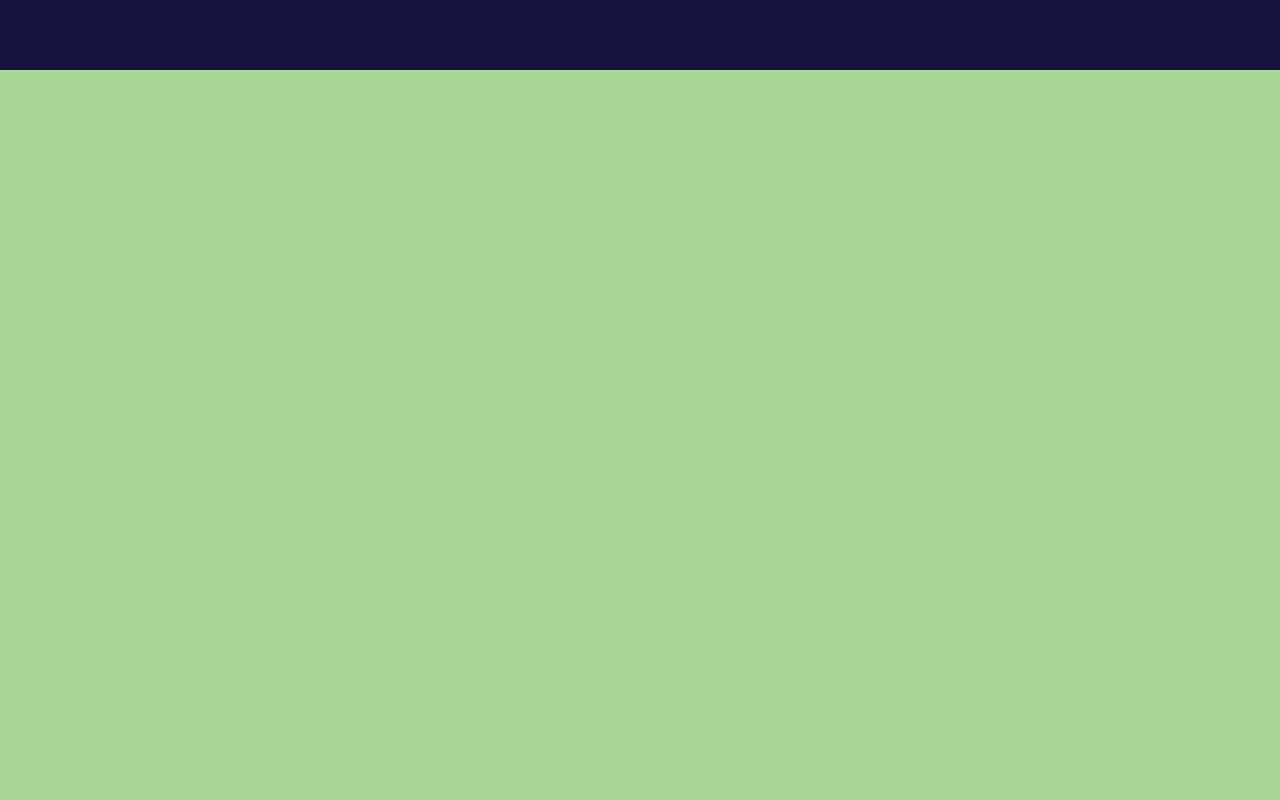
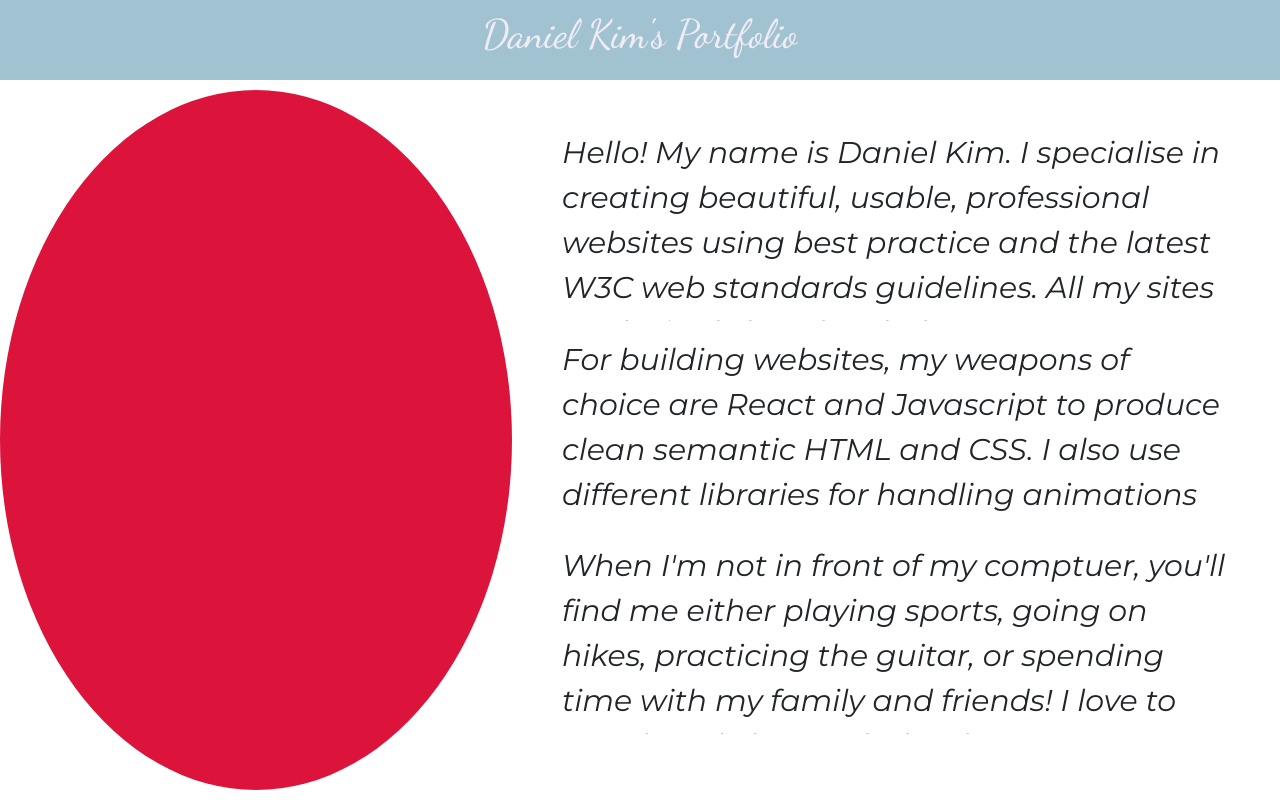
Before and after one commit to yoojeenkim/Daniel-Kims-Portfolio, a React (Create React App) app: page / in a window 1280 px wide. Built offline with nearby package versions, Linux system fonts and the light colour scheme.

Commit message:
added more stuff to about me and contact sections

```diff
--- a/public/index.html
+++ b/public/index.html
@@ -5,10 +5,13 @@
     <meta name="viewport" content="width=device-width, initial-scale=1" />
     <meta name="theme-color" content="#000000" />
     <meta name="description"content="Web site created using create-react-app"/>
+    <link href="https://fonts.googleapis.com/css2?family=Dancing+Script:wght@500&display=swap" rel="stylesheet">
+    <link href="https://fonts.googleapis.com/css2?family=Montserrat:ital@1&display=swap" rel="stylesheet">
+
     <title>Daniel's React Portfolio</title>
     <style>
       * {
-        font-family: 'Roboto', sans-serif;
+        font-family: 'Dancing Script', sans-serif;
         margin: 0;
         overflow-x: hidden;
       }
--- a/src/app.scss
+++ b/src/app.scss
@@ -3,10 +3,11 @@
 
     .sections {
         width: 100%;
-        height: calc(100vh - 70px);
-        background-color: lightsalmon;
+        height: calc(100vh - 80px);
+        background-color: #fff;
         position: relative;
-        top: 70px;
+        top: 80px;
+        scroll-behavior: smooth;
         scroll-snap-type: y mandatory;
         scrollbar-width: none; //for firefox
         &::-webkit-scrollbar {
@@ -15,7 +16,7 @@
 
         > * {
             width: 100vw;
-            height: calc(100vh - 70px);
+            height: calc(100vh - 80px);
             scroll-snap-align: start;
         }
     }
--- a/src/components/about/About.jsx
+++ b/src/components/about/About.jsx
@@ -1,9 +1,20 @@
-import "./about.scss"
+import "./about.scss";
 
 export default function About() {
     return (
-        <div className="about">
-
+        <div className="intro" id="intro">
+            <div className="left">
+                <div className="imgContainer">
+                    <img src="" alt="" />
+                </div>
+            </div>
+            <div className="right">
+                <div className="wrapper">
+                    <p>Hello! My name is Daniel Kim. I specialise in creating beautiful, usable, professional websites using best practice and the latest W3C web standards guidelines. All my sites are lovingly hand coded.</p>
+                    <p>For building websites, my weapons of choice are React and Javascript to produce clean semantic HTML and CSS. I also use different libraries for handling animations and other features.</p>
+                    <p>When I'm not in front of my comptuer, you'll find me either playing sports, going on hikes, practicing the guitar, or spending time with my family and friends! I love to travel, and I love web development!</p>
+                </div>
+            </div>
         </div>
-    )
+    );
 }
--- a/src/components/about/about.scss
+++ b/src/components/about/about.scss
@@ -1,3 +1,42 @@
-.about {
-    background-color: #ABD699;
+@import "../../global.scss";
+
+.intro {
+    background-color: white;
+    display: flex;
+
+    .left {
+        flex: 0.4;
+        display: flex;
+        align-items: center;
+        justify-content: center;
+
+        .imgContainer {
+            width: 700px;
+            height: 700px;
+            background-color: crimson;
+            border-radius: 50%;
+
+            img {
+                height: 90%;
+            }
+        }
+    }
+    .right {
+        flex: 0.6;
+        position: relative;
+
+        .wrapper {
+            width: 100%;
+            height: 100%;
+            padding: 50px;
+            display: flex;
+            flex-direction: column;
+            justify-content: center;
+
+            p {
+                font-size: 30px;
+                font-family: 'Montserrat', sans-serif;
+            }
+        }
+    }
 }
--- a/src/components/contact/contact.jsx
+++ b/src/components/contact/contact.jsx
@@ -2,8 +2,15 @@ import "./contact.scss"
 
 export default function Contact() {
     return (
-        <div className="contact">
-
+        <div className="contact" id="contact">
+            <div className="right">
+                <h2>Contact Me!</h2>
+                <form>
+                    <input type="text" placeholder="Email" />
+                    <textarea placeholder="Message"></textarea>
+                    <button type="submit">Send</button>
+                </form>
+            </div>
         </div>
     )
 }
--- a/src/components/contact/contact.scss
+++ b/src/components/contact/contact.scss
@@ -1,3 +1,54 @@
+@import "../../global.scss";
+
 .contact {
-    background-color: #75C9B7;
+  background-color: lightgoldenrodyellow;
+  display: flex;
+
+  .right {
+    flex: 1;
+    display: flex;
+    flex-direction: column;
+    align-items: center;
+    justify-content: center;
+
+    h2 {
+      font-size: 30px;
+    }
+
+    form {
+      width: 70%;
+      height: 70%;
+      display: flex;
+      flex-direction: column;
+      align-items: center;
+      justify-content: space-around;
+
+      input {
+        width: 600px;
+        height: 40px;
+        font-size: 14px;
+      }
+
+      textarea {
+        width: 600px;
+        height: 300px;
+        font-size: 14px;
+      }
+
+      button {
+        width: 250px;
+        height: 50px;
+        color: white;
+        background-color: crimson;
+        border: none;
+        border-radius: 10px;
+        font-weight: 500;
+        cursor: pointer;
+
+        &:focus {
+          outline: none;
+        }
+      }
+    }
+  }
 }
--- a/src/components/portfolio/portfolio.jsx
+++ b/src/components/portfolio/portfolio.jsx
@@ -2,7 +2,7 @@ import "./portfolio.scss"
 
 export default function Portfolio() {
     return (
-        <div className="portfolio">
+        <div className="portfolio" id="portfolio">
 
         </div>
     )
--- a/src/components/portfolio/portfolio.scss
+++ b/src/components/portfolio/portfolio.scss
@@ -1,3 +1,3 @@
 .portfolio {
-    background-color: #FFE26A;
+    background-color: #B39BC8;
 }
--- a/src/components/topbar/topbar.jsx
+++ b/src/components/topbar/topbar.jsx
@@ -3,7 +3,15 @@ import "./topbar.scss"
 export default function Topbar() {
     return (
         <div className="topbar">
+            <div className="wrapper">
+                <div className="left">
+                    <a href="#about"> </a>
+                </div>
+                <h1>Daniel Kim's Portfolio</h1>
+                <div className="right">
 
+                </div>
+            </div>
         </div>
     )
 }
--- a/src/components/topbar/topbar.scss
+++ b/src/components/topbar/topbar.scss
@@ -1,8 +1,18 @@
+@import "../../global.scss";
+
 .topbar {
     width: 100%;
-    height: 70px;
-    background-color: #16123F;
+    height: 80px;
+    background-color: #A1C3D1;
+    color: $mainColor;
     position: fixed;
     top: 0;
     z-index: 2;
+
+    .wrapper {
+        padding: 10px 30px;
+        display: flex;
+        align-items: center;
+        justify-content: space-between;
+    }
 }
--- /dev/null
+++ b/src/global.scss
@@ -0,0 +1 @@
+$mainColor: #F0EBF4;
```
